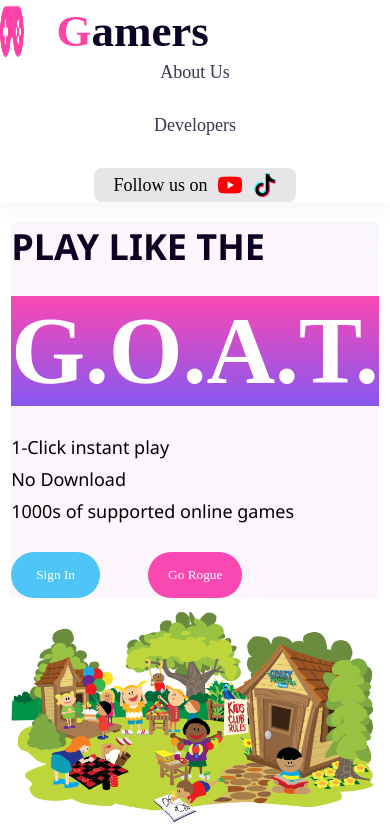
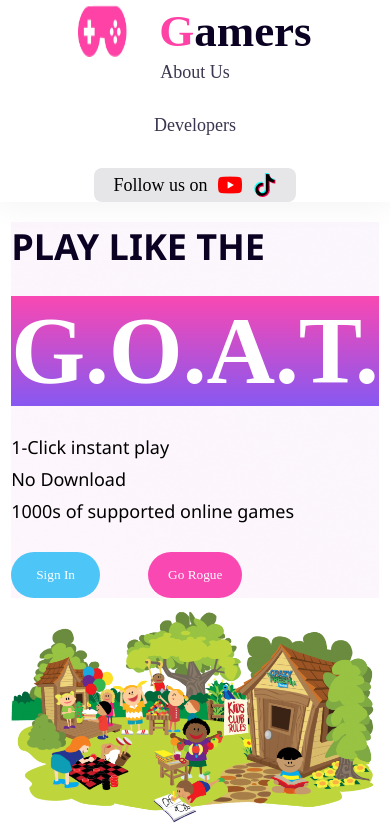
Before and after one commit to JR-Nil-Roy/B8A2-Gamer-by-Jibon, a plain HTML site: page index.html in a window 390 px wide. Shown: the top 825 px of the page. Drawn offline with Linux system fonts and the light colour scheme; a web font is replaced by a local one.

Commit message:
all responsive chaked

```diff
--- a/style.css
+++ b/style.css
@@ -658,14 +658,24 @@ footer .foot{
     .head-1{
         padding: 0 ;
         width: 100%;
+        display: flex;
+        align-items: center;
+        justify-content: center;
         flex-direction: column;
-        display: block;
         margin: 0 auto;
+    }
+    .head-1 .logo {
+        display: flex;
+        justify-content: center;
+        gap: 2rem;
+        font-family: 'Montserrat';
+        width: 25%;
+        padding: 5px 0;
     }
 
 
     .head-1 .logo img{
-        width: 25%;
+        width: 50%;
     }
     .head-1 .menus ul{
         flex-direction: column;
```
